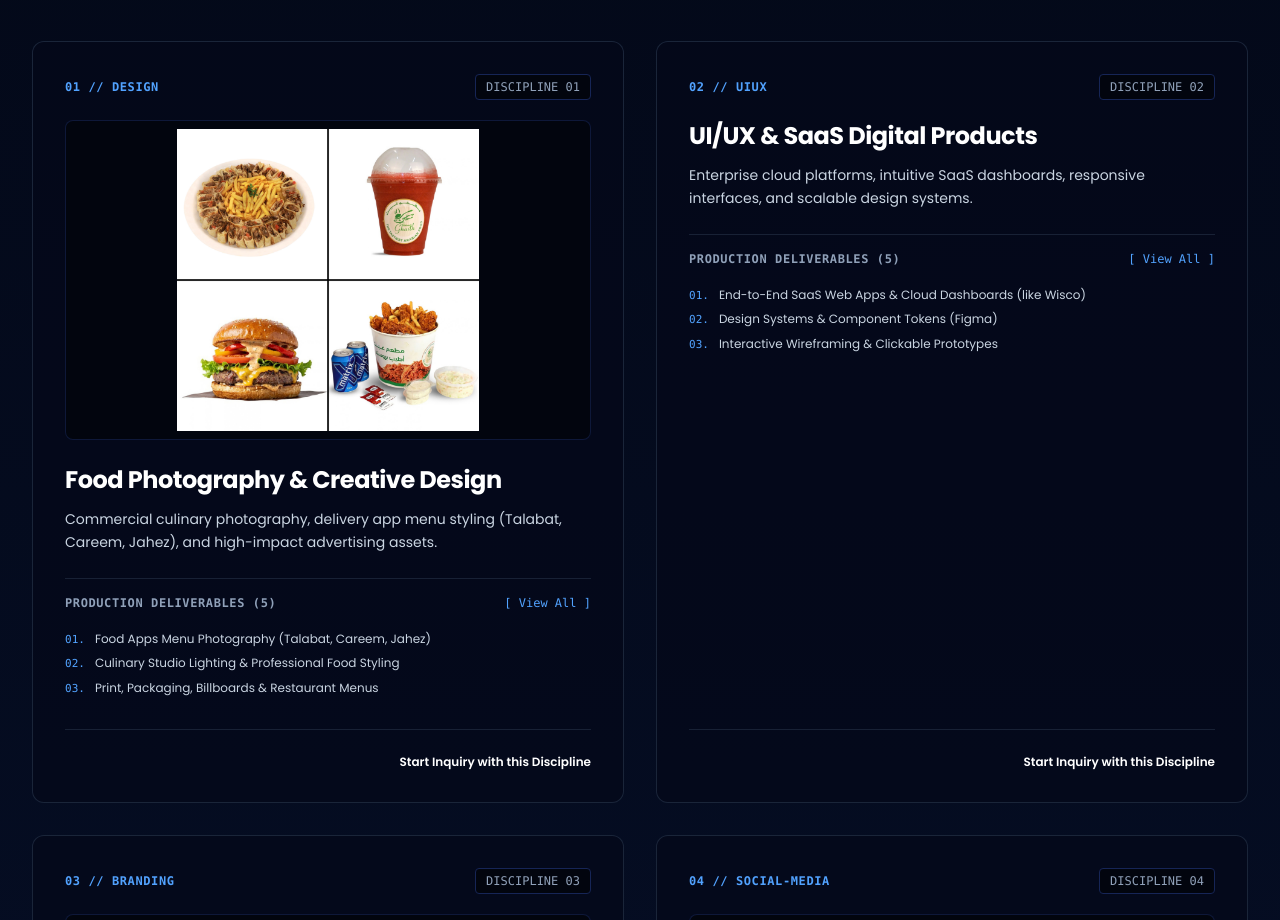
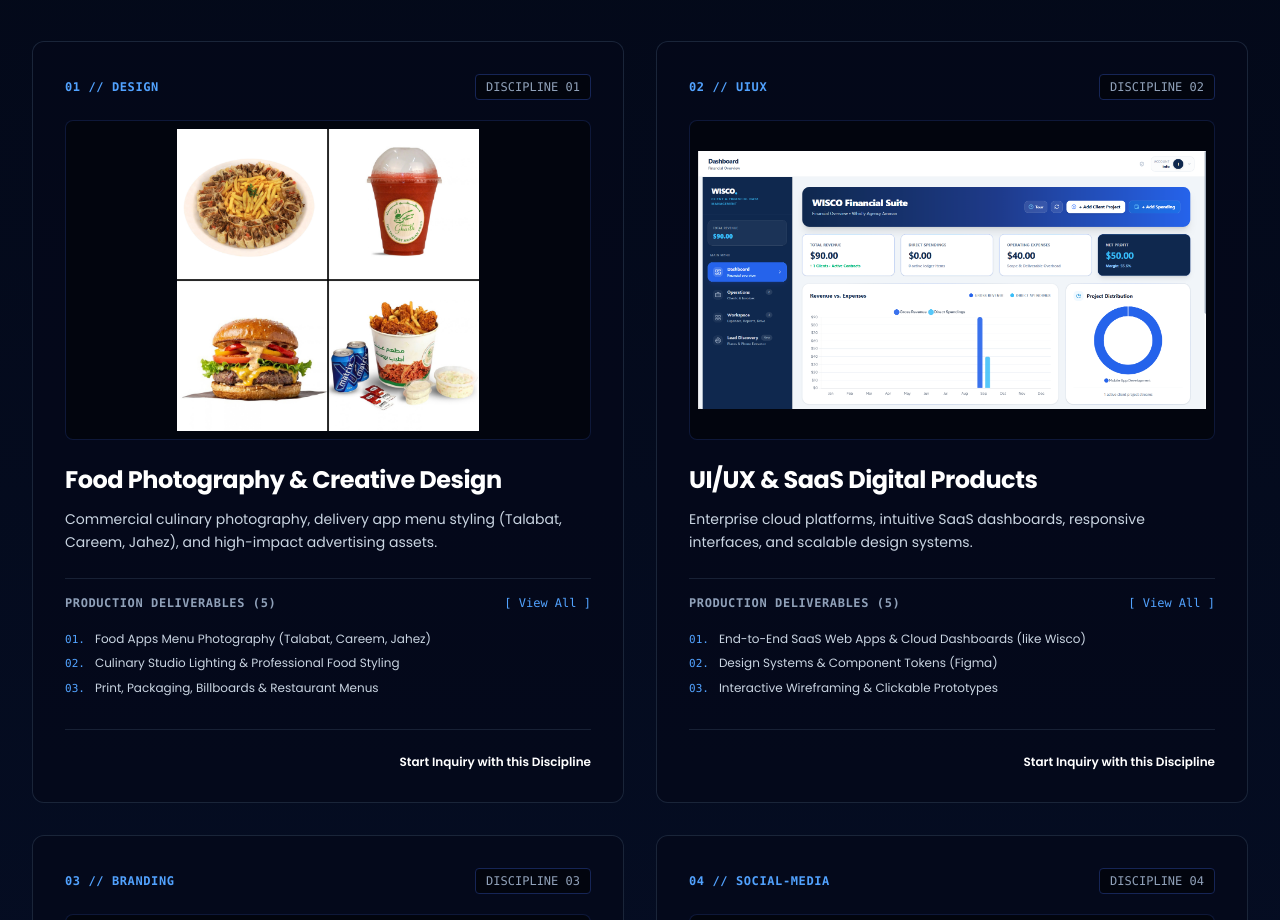
Before and after one commit to firasqawasmi713/whislly-website, a React (Vite) app: page / in a window 1280 px wide. Shown: the part 1400-2320 px from the top of the page. Built offline with nearby package versions, Linux system fonts and the light colour scheme; grey boxes are pictures that could not be loaded.

Commit message:
Add image source for UI/UX service

```diff
--- a/src/components/ServicesSection.tsx
+++ b/src/components/ServicesSection.tsx
@@ -41,7 +41,7 @@
       number: '02',
       name: t.services.items.uiux.name,
       shortDesc: t.services.items.uiux.desc,
-      imageSrc: null,
+      imageSrc: '/wisco.png',
       deliverablesTitle: t.services.items.uiux.deliverablesTitle,
       impactMetric: t.services.items.uiux.impact,
       deliverables: isRtl
```
